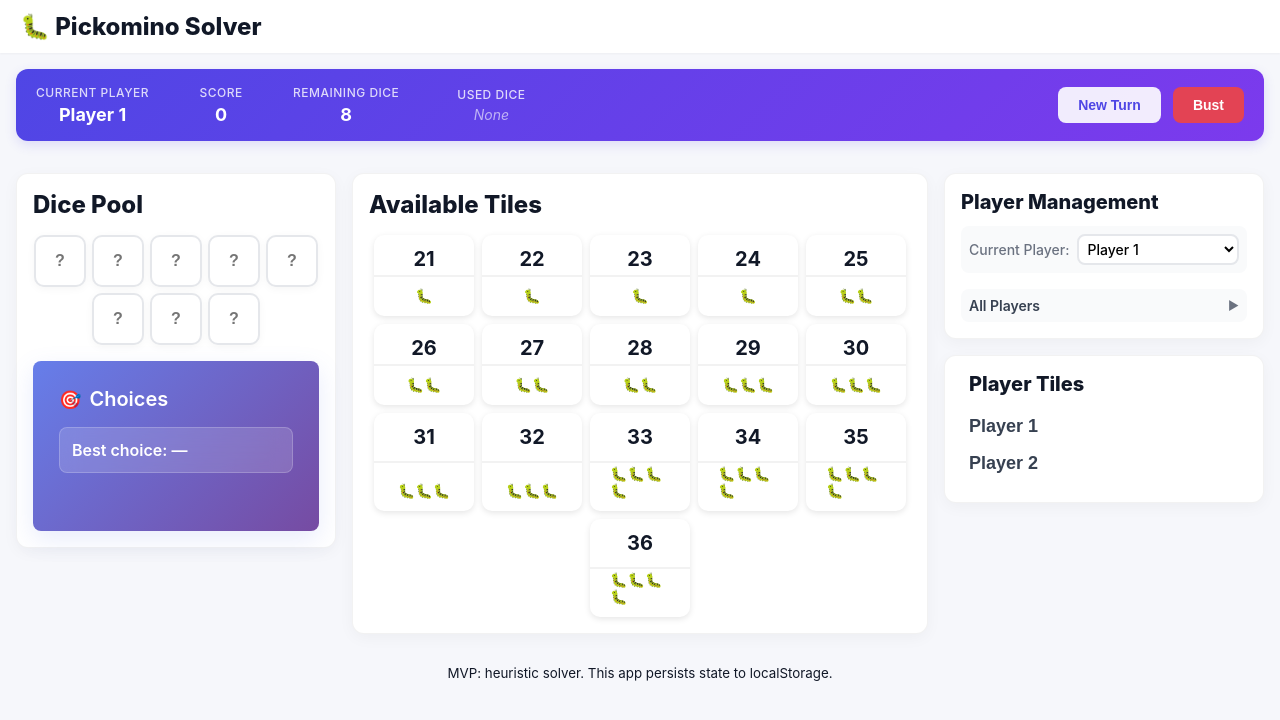
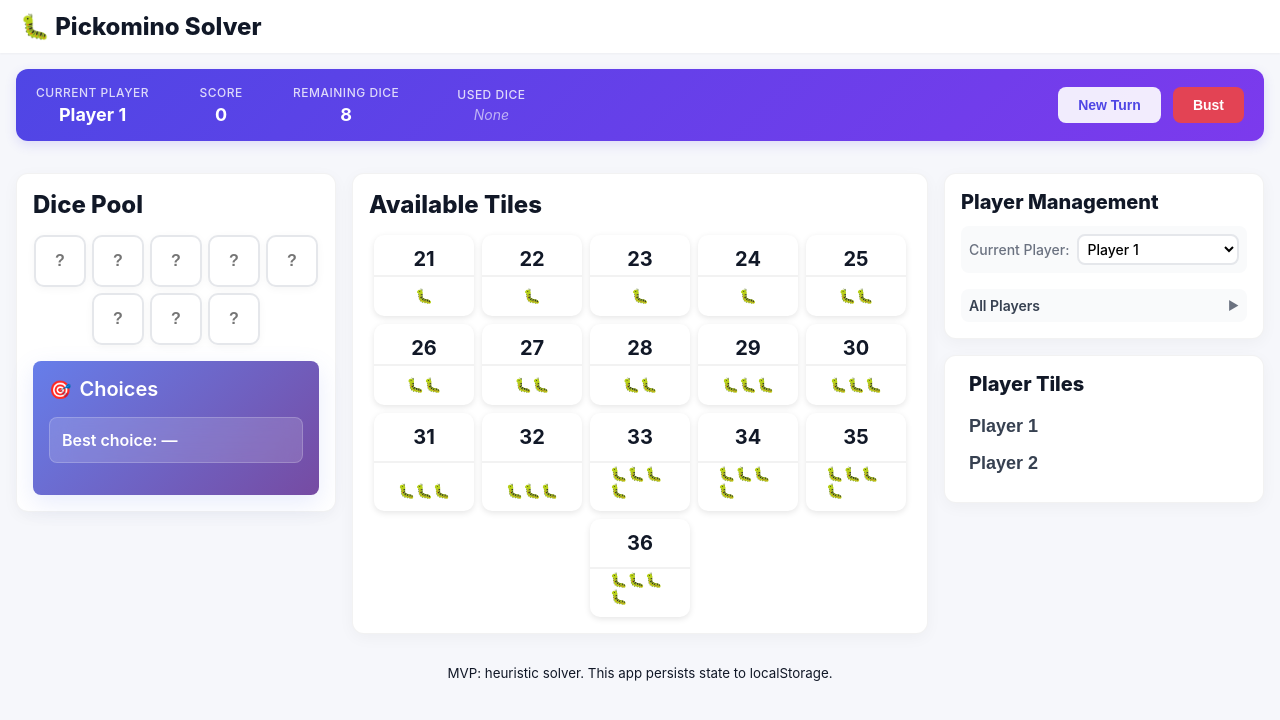
Before and after one commit to JamesNarayanan/Pickomino-Solver, a React (Vite) app: page / in a window 1280 px wide. Shown: the top 720 px of the page. Built offline with nearby package versions, Linux system fonts and the light colour scheme.

Commit message:
Update choices to show worm instead of 6

```diff
--- a/src/App.tsx
+++ b/src/App.tsx
@@ -228,7 +228,7 @@ export default function App() {
 											}`}
 											onClick={() => acceptPick(Number(face))}
 										>
-											<div className="choice-face">{face}</div>
+											<div className="choice-face">{face === "6" ? "🐛" : face}</div>
 											{choice && (
 												<div className="choice-details">
 													<div className="choice-metric">
--- a/src/styles.scss
+++ b/src/styles.scss
@@ -451,7 +451,7 @@ body {
 	margin-top: 16px;
 	background: linear-gradient(135deg, #667eea 0%, #764ba2 100%);
 	border-radius: 8px;
-	padding: 26px;
+	padding: 16px;
 	color: white;
 	box-shadow: 0 8px 25px rgba(102, 126, 234, 0.15);
 
@@ -485,7 +485,6 @@ body {
 	display: grid;
 	grid-template-columns: repeat(auto-fit, minmax(110px, 1fr));
 	gap: 12px;
-	margin-bottom: 16px;
 }
 
 .choice {
@@ -560,7 +559,8 @@ body {
 .choice-details {
 	display: flex;
 	flex-direction: column;
-	max-width: 60px;
+	min-width: 55px;
+	max-width: 55px;
 	gap: 2px;
 	position: relative;
 	z-index: 1;
```
